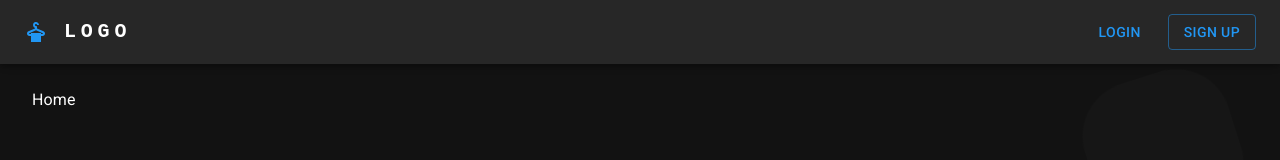
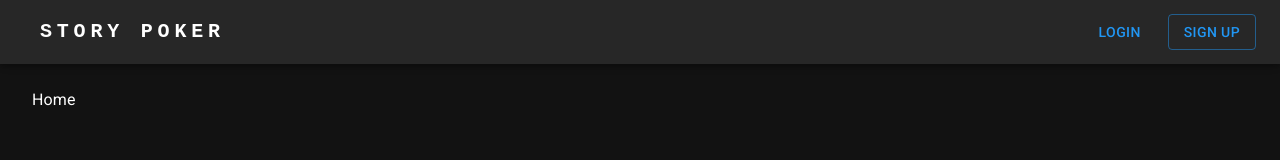
Before and after one commit to KauanR/story-poker-web, a Next.js app: page / in a window 1280 px wide. Shown: the top 160 px of the page. Built offline with nearby package versions, Linux system fonts and the light colour scheme.

Commit message:
delete: removing header useless code

```diff
--- a/src/components/Header/index.tsx
+++ b/src/components/Header/index.tsx
@@ -1,15 +1,13 @@
 import { AppBar, Button, Toolbar, Typography } from '@mui/material'
-import DryCleaningIcon from '@mui/icons-material/DryCleaning'
-import { Buttons, Spacer, temp_logoIcon, temp_logoText } from './styles'
+import { Buttons, Spacer, temp_logoText } from './styles'
 import Link from 'next/link'
 
 const Header = () => {
     return (
         <AppBar position='static'>
             <Toolbar>
-                <DryCleaningIcon sx={temp_logoIcon}/>
                 <Typography variant='h6' component='a' href='/' sx={temp_logoText}>
-                    logo
+                    Story Poker
                 </Typography>
 
                 <Spacer/>
```
